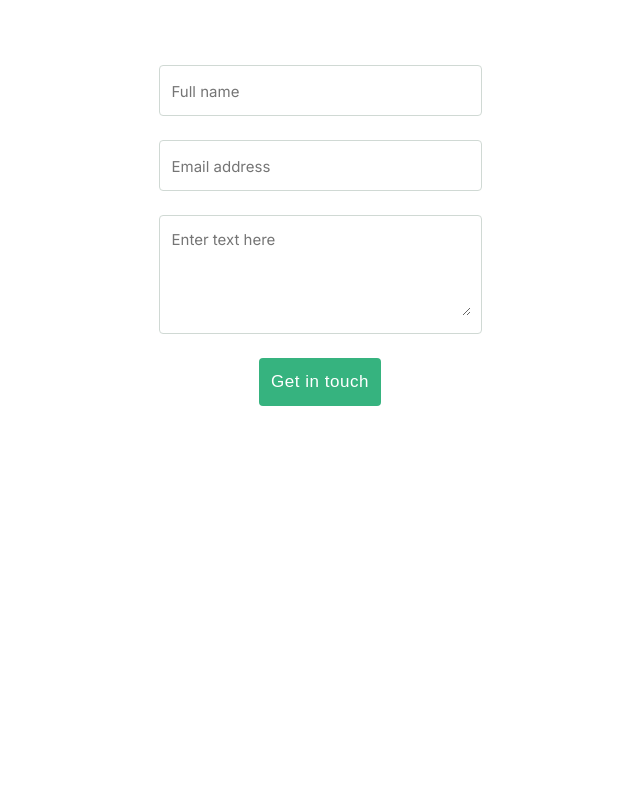
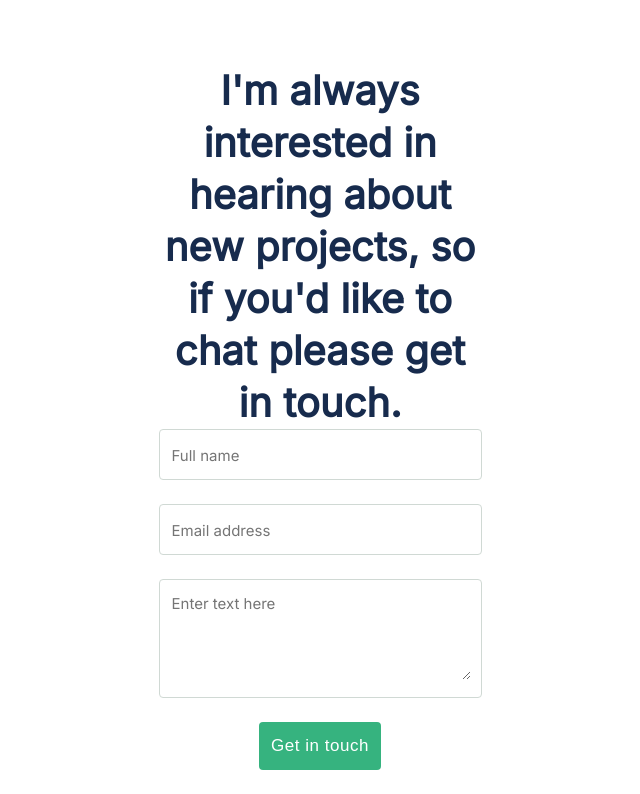
Before and after one commit to rbanos-mv/js-portfolio, a website: page index.html in a window 1280 px wide. Shown: the part 5490-6284 px from the top of the page, without its empty margins (320-960 px from the left). Before the commit the page ends 5920 px from the top, so only its background shows below. Drawn offline with Linux system fonts and the light colour scheme.

Commit message:
add contact text and its CSS class

```diff
--- a/css/contact.css
+++ b/css/contact.css
@@ -61,3 +61,11 @@ fieldset {
   padding: 10px;
   margin-bottom: 24px;
 }
+
+.contact-text {
+  display: flex;
+  flex-direction: column;
+  width: 327px;
+  margin: 0;
+  color: #172b4d;
+}
--- a/index.html
+++ b/index.html
@@ -208,6 +208,8 @@
         </section>
         <footer class="contact">
           <div class="contact-container">
+            <h2 class="contact-text">I'm always interested in hearing about new projects,
+               so if you'd like to chat please get in touch.</h2>
             <form action="/login" method="post">
               <fieldset class="fieldset" >
                 <input type="text" name="user_name" placeholder="Full name" required maxlength="30" />
```
